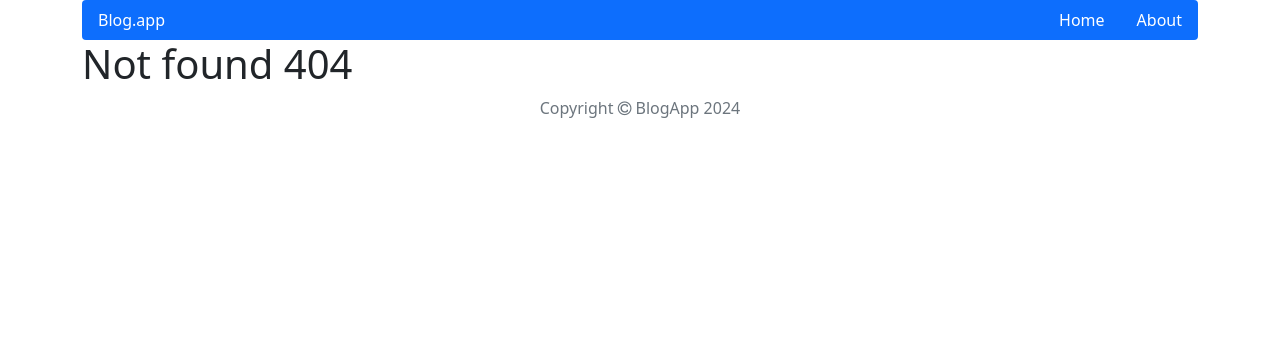
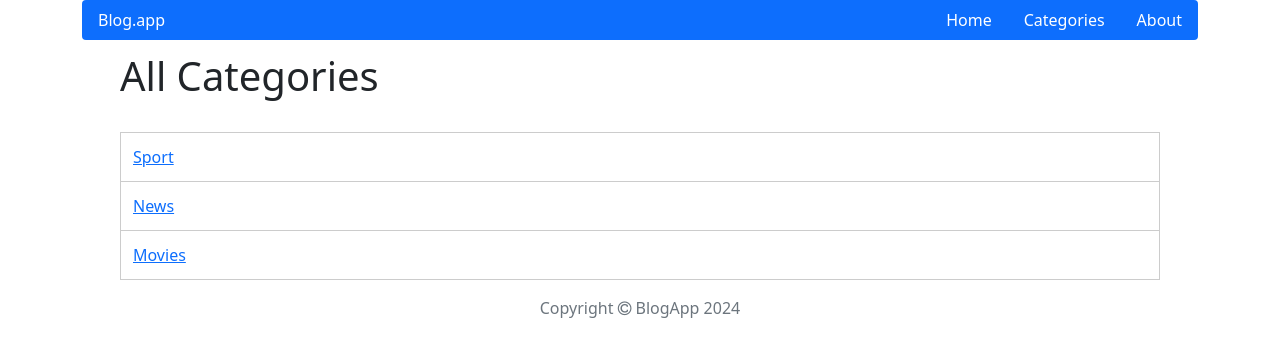
Before and after one commit to Wistako/crud, a React (Create React App) app: page /categories in a window 1280 px wide. Before the commit this address had no page. Shown: the top 356 px of the page. Built offline with nearby package versions, Linux system fonts and the light colour scheme.

Commit message:
Add page categories and category

```diff
--- a/src/App.js
+++ b/src/App.js
@@ -3,6 +3,8 @@ import Home from "./components/pages/Home/Home";
 import Post from "./components/pages/Post/Post";
 import AddPostForm from "./components/pages/AddPostForm/AddPostForm";
 import PostEdit from "./components/pages/PostEdit/PostEdit";
+import Categories from "./components/pages/Categories/Categories";
+import Category from "./components/pages/Category/Category";
 import About from "./components/pages/About/About";
 import NotFound from "./components/pages/NotFound/NotFound";
 import Footer from "./components/views/Footer/Footer";
@@ -20,6 +22,8 @@ function App() {
           <Route path="/post/:postId" element={<Post />} />
           <Route path="/post/add" element={<AddPostForm />} />
           <Route path="/post/edit/:id" element={<PostEdit />} />
+          <Route path="/categories" element={<Categories />} />
+          <Route path="/category/:category" element={<Category />} />
           <Route path="/about" element={<About />} />
           <Route path="*" element={<NotFound />} />
         </Routes>
--- /dev/null
+++ b/src/components/pages/Categories/Categories.js
@@ -0,0 +1,22 @@
+import styles from './Categories.module.scss';
+import { useSelector } from 'react-redux';
+import { getAllCategories } from '../../../redux/categoriesRedux';
+import PageTitle from '../../common/PageTitle/PageTitle';
+import { Link } from 'react-router-dom';
+
+const Categories = () => {
+  const categories = useSelector(state => getAllCategories(state));
+  return (
+    <div className={styles.wrapper}>
+      <PageTitle>All Categories</PageTitle>
+      <ul className={styles.list}>
+        {categories.map(category => (
+          <li key={category.id} className={styles.categories}>
+            <Link to={`/category/${category.name}`}>{category.name}</Link>
+          </li>
+        ))}
+      </ul>
+    </div>
+  );
+}
+export default Categories;
--- /dev/null
+++ b/src/components/pages/Categories/Categories.module.scss
@@ -0,0 +1,18 @@
+.wrapper{
+  max-width: 1040px;
+  margin: 0 auto;
+}
+.list{
+  width: 100%;
+  list-style: none;
+  padding: 0;
+  margin-top: 32px;
+}
+.categories{
+  border: 0.1px solid #ccc;
+  border-bottom: none;
+  padding: 12px;
+  &:last-child{
+    border-bottom: 0.1px solid #ccc;
+  }
+}
--- /dev/null
+++ b/src/components/pages/Category/Category.js
@@ -0,0 +1,35 @@
+import styles from './Category.module.scss';
+import { useParams } from 'react-router-dom';
+import { useSelector } from 'react-redux';
+import { getPostsByCategory } from '../../../redux/postsRedux';
+import shortid from 'shortid';
+import dateToString from '../../../utils/dateToString';
+import { Link } from 'react-router-dom';
+import PageTitle from '../../common/PageTitle/PageTitle';
+import { Navigate } from 'react-router-dom';
+
+const Category = () => {
+  const { category } = useParams();
+  const posts = useSelector(state => getPostsByCategory(state, category));
+  if(posts.length === 0) return <Navigate to='/' />;
+  return (
+    <div className={styles.wrapper}>
+      <PageTitle>{category}</PageTitle>
+      <div className={styles.posts}>
+        {
+          posts.map(post => (
+            <div className={styles.post} key={shortid()}>
+              <h3 className={styles.title}>{post.title}</h3>
+              <p className={styles.author}><span>Author: </span>{post.author}</p>
+              <p className={styles.date}><span>Published: </span>{dateToString(post.publishedDate)}</p>
+              <p className={styles.category}><span>Category: </span>{post.category}</p>
+              <p>{post.shortDescription}</p>
+              <Link to={`/post/${post.id}`} className={styles.link}>Read more</Link>
+            </div>
+          ))
+        }
+      </div>
+    </div>
+  );
+}
+export default Category;
--- /dev/null
+++ b/src/components/pages/Category/Category.module.scss
@@ -0,0 +1,37 @@
+.wrapper{
+  max-width: 1040px;
+  margin: 0 auto;
+}
+.posts{
+  display: flex;
+  justify-content: space-between;
+  flex-wrap: wrap;
+  margin : 60px 0;
+
+}
+.post{
+  width: 28%;
+  padding: 32px;
+  margin-bottom: 48px;
+  border: solid 1px lightgrey;
+  border-radius: 24px;
+  p{
+    margin-bottom: 0;
+    &:nth-child(5){
+      margin-top: 8px;
+      margin-bottom: 16px;
+    }
+  }
+  span{
+    font-size: 18px;
+    font-weight: 700;
+  }
+}
+.link{
+  text-decoration: none;
+
+  padding: 8px 16px;
+  color: white;
+  border-radius: 8px;
+  background-color: #1e90ff;
+}
--- a/src/components/views/NavBar/NavBar.js
+++ b/src/components/views/NavBar/NavBar.js
@@ -7,6 +7,7 @@ const NavBar = () => {
       <Nav className='me-auto bg-primary text-white rounded justify-content-end'>
         <Nav.Link as={NavLink} to='/' className='navar-band text-white position-absolute start-0 '>Blog.app</Nav.Link>
         <Nav.Link as={NavLink} to='/' className='text-white'>Home</Nav.Link>
+        <Nav.Link as={NavLink} to='/categories' className='text-white'>Categories</Nav.Link>
         <Nav.Link as={NavLink} to='/about' className='text-white'>About</Nav.Link>
       </Nav>
 
--- a/src/redux/categoriesRedux.js
+++ b/src/redux/categoriesRedux.js
@@ -2,6 +2,7 @@ import shortid from "shortid";
 
 // selectors
 export const getAllCategories = state => state.categories;
+export const getCategoryByName = ({categories}, name) => categories.find(category => category.name === name);
 // action
 const createActionName = name => `app/categories/${name}`;
 
--- a/src/redux/postsRedux.js
+++ b/src/redux/postsRedux.js
@@ -3,6 +3,7 @@ import shortid from "shortid";
 //  selectors
 export const getAllPost = state => state.posts;
 export const getPostById = ({posts}, postId) =>  posts.find(post => post.id === postId);
+export const getPostsByCategory = ({posts}, category) => posts.filter(post => post.category === category);
 
 // actions
 const createActionName = name => 'app/posts/' + name;
```
